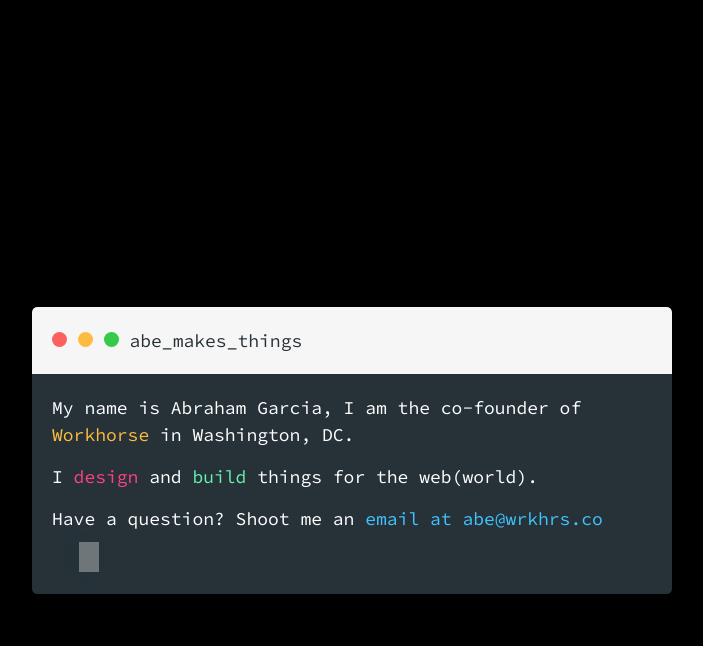
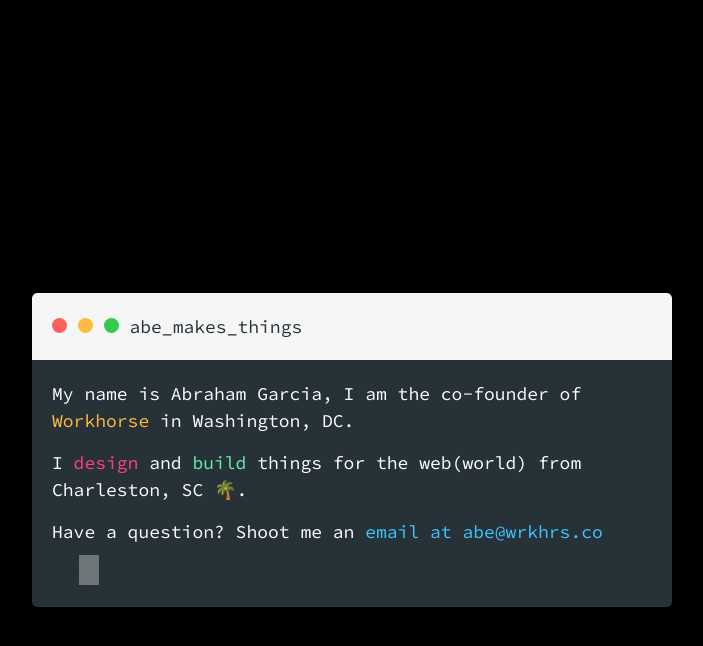
Before and after one commit to thehonestape/thehonestape.github.io, a Jekyll site: the page built from index.html, in a window 1280 px wide. Shown: the top 646 px of the page, without its empty margins (288-991 px from the left). Built offline with Jekyll 4.4.1, drawn with Linux system fonts in a browser that asks for light colours; nearby versions of some CDN libraries.

Commit message:
animation fix from large to small + location addition

```diff
--- a/_layouts/default.html
+++ b/_layouts/default.html
@@ -8,8 +8,8 @@
     <!-- {% include header.html %} -->
 
 		<main class="bio">
-			<div id="console">
-				<div class="console__header">
+			<div id="terminal">
+				<div class="terminal__header">
 					<ul class="ui ui--window">
 						<li class="action action--close"></li>
 						<li class="action action--min"></li>
@@ -17,10 +17,10 @@
 					</ul>
 					<span>abe_makes_things</span>
 				</div>
-				<div class="console__body">
+				<div class="terminal__body">
 					<p>My name is Abraham Garcia, I am the co-founder of <a class="yellow" href="http://wrkhrs.co" target="_blank">Workhorse</a> in Washington, DC.</p>
 
-					<p>I <a class="magenta" href="https://dribbble.com/thehonestape" target="_blank">design</a> and <a class="mint" href="https://github.com/thehonestape" target="_blank">build</a> things for the web(world).</p>
+					<p>I <a class="magenta" href="https://dribbble.com/thehonestape" target="_blank">design</a> and <a class="mint" href="https://github.com/thehonestape" target="_blank">build</a> things for the web(world) from Charleston, SC &#127796;.</p>
 
 					<p>Have a question? Shoot me an <a class="blue" href="mailto:abe@wrkhrs.co" target="_top">email at abe@wrkhrs.co</a>
 
--- a/css/main.scss
+++ b/css/main.scss
@@ -156,7 +156,7 @@
 	height: 100vh;
 }
 
-#console {
+#terminal {
 	text-alignt: left;
 	border-radius: 5px;
 	min-height: 1px;
@@ -174,6 +174,8 @@
 		left: 0 !important;
 		min-height: 100vh;
 		min-width: 100vw;
+		max-height: 100vh;
+		max-width: 100vw;
 		top: 0;
 		transition: min-width .25s linear, min-height .25s .05s linear;
 	}
@@ -181,15 +183,15 @@
 		max-height: 68px;
 		max-width: 300px;
 		min-width: 300px;
-		transition: max-height .25s linear, max-width .25s .35s  linear;
-		.console__body {
+		transition: max-height .25s linear, max-width .25s .35s  linear, min-width .25s linear, min-height .25s .55s linear;
+		.terminal__body {
 			p, span {
 				opacity: 0;
 				transition: all .25s linear;
 			}
 		}
 	}
-	.console__header {
+	.terminal__header {
 		background: $gray;
 		color: $black;
 		padding: 20px;
@@ -216,7 +218,7 @@
 			}
 		}
 	}
-	.console__body {
+	.terminal__body {
 		position: relative;
 		padding: 20px;
 		transition:  all .25s linear;
@@ -293,7 +295,7 @@
 }
 
 @media only screen and (min-width: 100px) and (max-width: 500px) {
-	#console {
+	#terminal {
 		min-width: 85vw;
 		max-width: 85vw;
 	}
@@ -303,7 +305,7 @@
 }
 
 @media only screen and (min-width: 1200px) {
-	#console {
+	#terminal {
 		min-width: 50vw;
 		max-width: 50vw;
 	}
--- a/js/main.js
+++ b/js/main.js
@@ -1,3 +1,3 @@
 $('.action--max').click(function() {
-	$('#console').toggleClass('big');
+	$('#terminal').toggleClass('big');
 });
```
Also changed, not shown: other parts of _layouts/default.html (+7 -6 lines), 4 other files.
